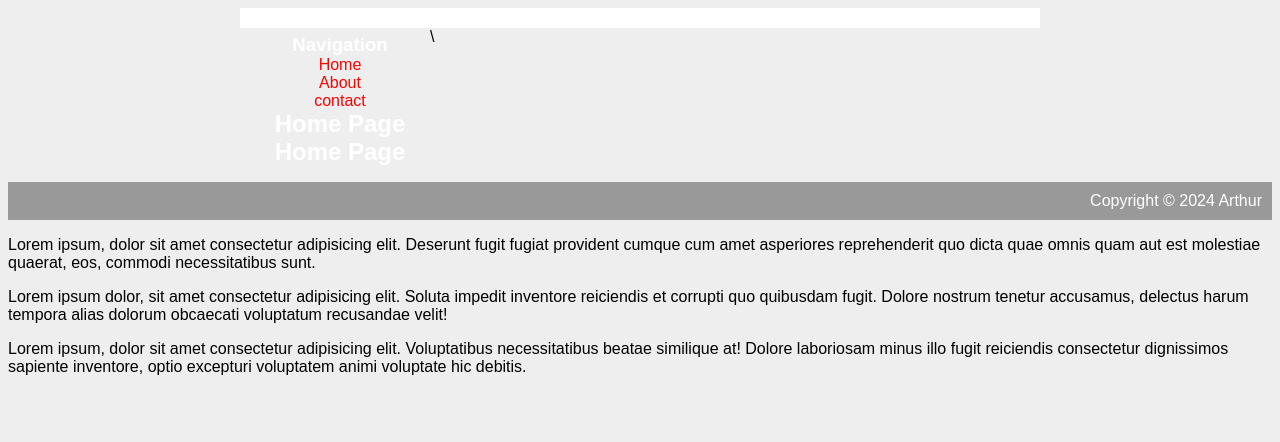
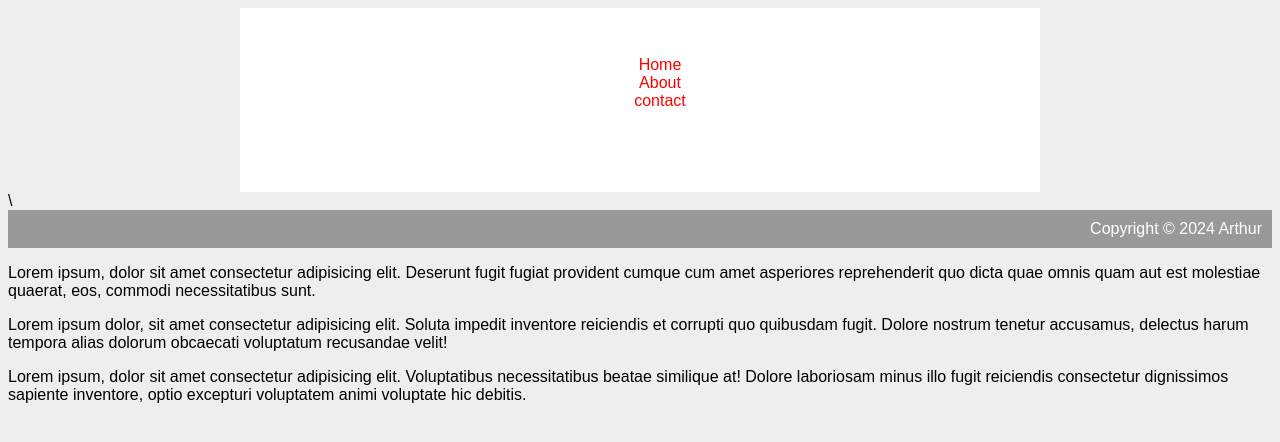
Before and after one commit to ajlofton1/css-practice, a plain HTML site: page index.html in a window 1280 px wide. Drawn offline with Linux system fonts and the light colour scheme.

Commit message:
content added

```diff
--- a/index.html
+++ b/index.html
@@ -9,9 +9,7 @@
 <body>
 <div id ="container">
 <div id ="header">
-    <div id="content"></div>
-    <div id="nav">
-
+    <div id="content">
         <ul>
             <h3>Navigation</h3>
         <li><a class="selected href="">Home</a></li>
@@ -20,6 +18,10 @@
         <h2> Home Page</h2>
         <h2> Home Page</h2>
         </ul>
+    </div>
+    <div id="nav">
+
+
     </div>
 </div>
 </div>\
```
